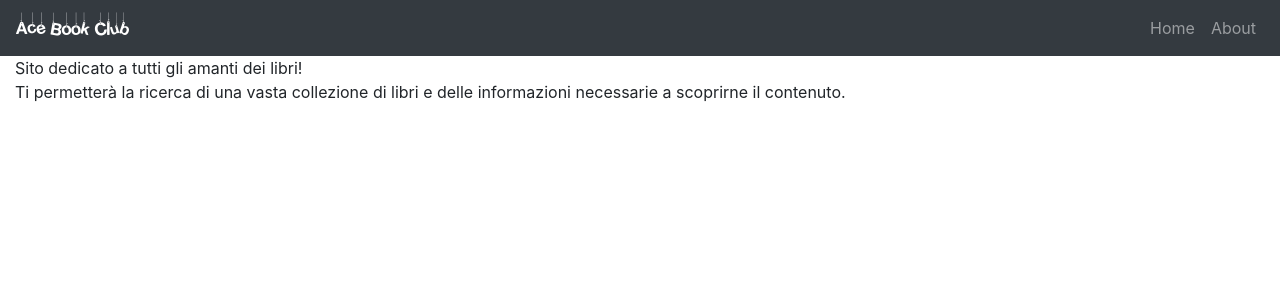
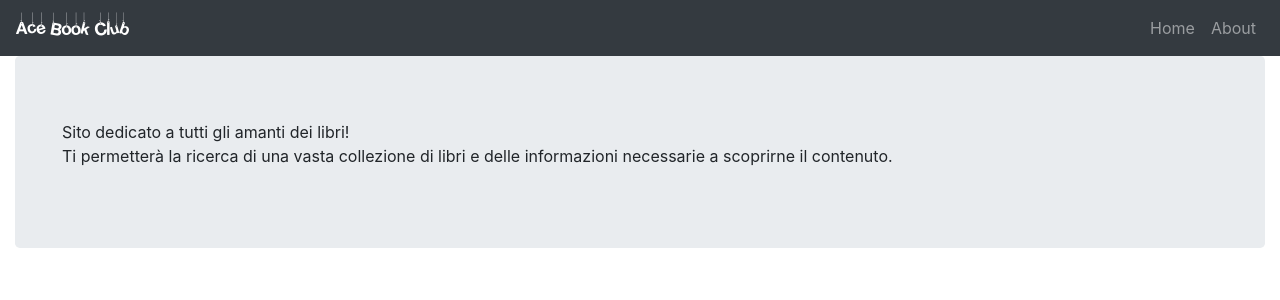
Before and after one commit to Magicianred/ABC, a React (Create React App) app in the folder my-app/: page /About in a window 1280 px wide. Shown: the top 300 px of the page. Built offline with nearby package versions, Linux system fonts and the light colour scheme.

Commit message:
Add Jumbotron of bootstrap

```diff
--- a/my-app/src/components/pages/About.js
+++ b/my-app/src/components/pages/About.js
@@ -1,11 +1,27 @@
 import React from "react";
+
+//Bootstrap Jumbotron
+import Jumbotron from "react-bootstrap/Jumbotron";
+
+//Bootstrap Grid System
+import Row from "react-bootstrap/Row";
+import Col from "react-bootstrap/Col";
+import Container from "react-bootstrap/Container";
 
 function About() {
     return (
         <React.Fragment>
-            <p>Sito dedicato a tutti gli amanti dei libri!<br />
-                Ti permetterà la ricerca di una vasta collezione di libri e delle informazioni necessarie a scoprirne il contenuto.</p>
-        </React.Fragment>
+            <Jumbotron>
+            <Container fluid>
+                <Row>
+                    <Col>
+                        <p>Sito dedicato a tutti gli amanti dei libri!<br />
+                            Ti permetterà la ricerca di una vasta collezione di libri e delle informazioni necessarie a scoprirne il contenuto.</p>
+                        </Col>
+                </Row>
+            </Container>
+            </Jumbotron>
+            </React.Fragment>
     )
 
 }
--- a/my-app/src/components/pages/Home.js
+++ b/my-app/src/components/pages/Home.js
@@ -1,10 +1,16 @@
 import React from "react";
 import Search from "./Search";
+
+//Bootstrap Jumbotron
+import Jumbotron from "react-bootstrap/Jumbotron";
+
 
 function Home() {
     return (
         <React.Fragment>
-            <Search />
+            <Jumbotron fluid>
+                        <Search />
+            </Jumbotron>
         </React.Fragment>
     )
 
```
